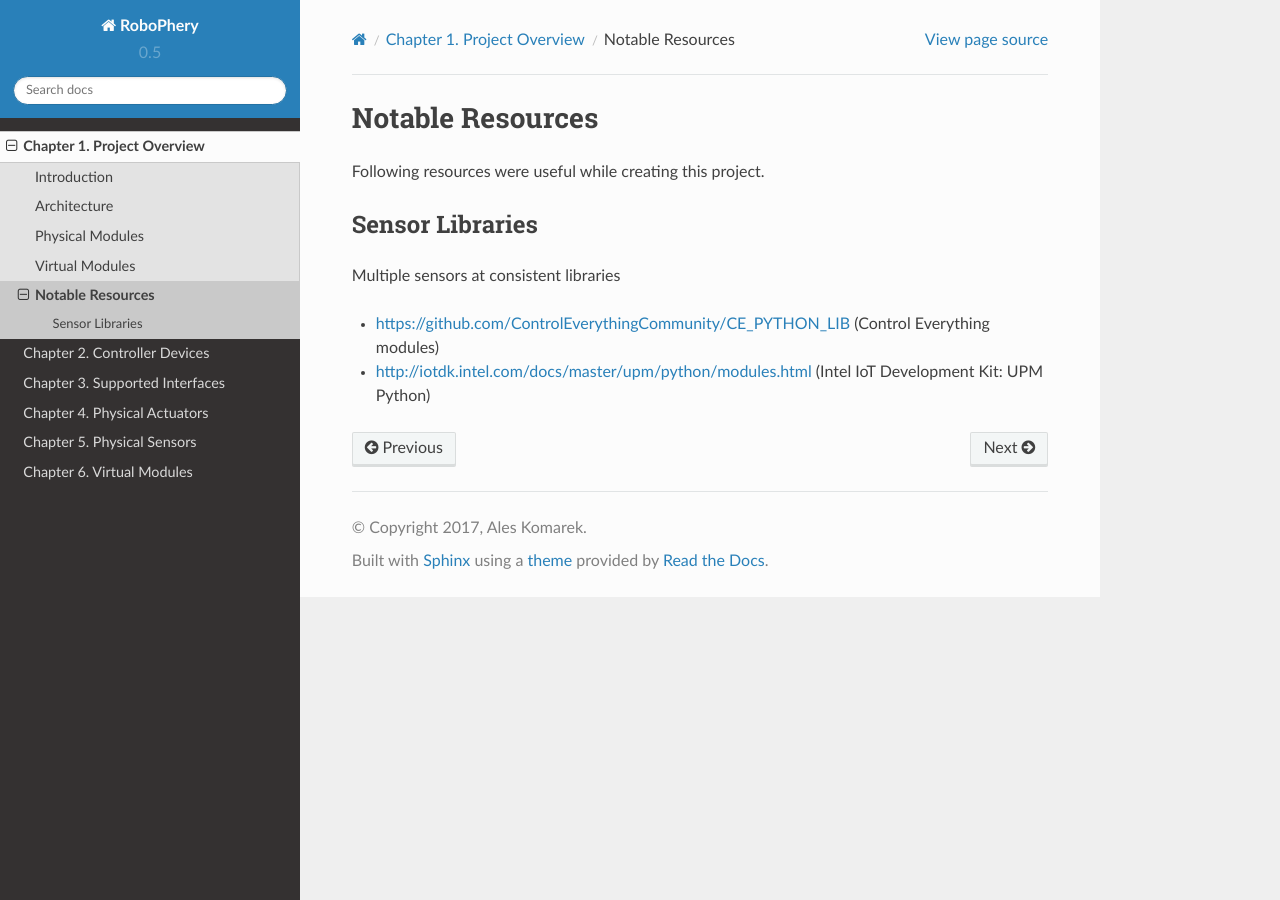
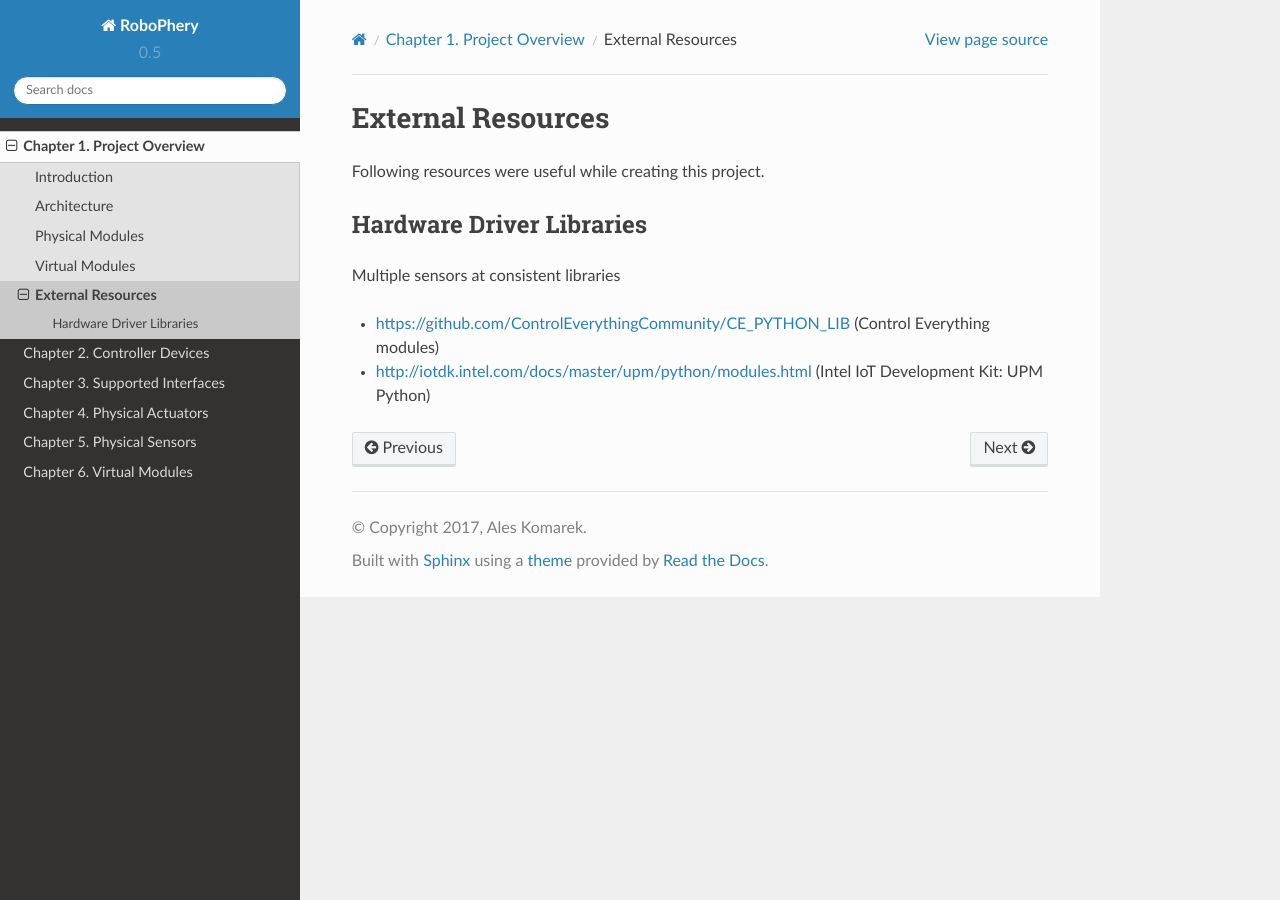
Before and after one commit to cznewt/robophery, a Sphinx documentation site: the page built from docs/source/doc/arch/resources.rst, in a window 1280 px wide. Built offline with Sphinx 7.4.7 and the Read the Docs theme 2.0.0, drawn with Linux system fonts in a browser that asks for light colours; formulas are drawn with MathJax 3.

```diff
--- a/docs/source/doc/arch/resources.rst
+++ b/docs/source/doc/arch/resources.rst
@@ -1,13 +1,13 @@
 
-=================
-Notable Resources
-=================
+==================
+External Resources
+==================
 
 Following resources were useful while creating this project.
 
 
-Sensor Libraries
-================
+Hardware Driver Libraries
+=========================
 
 Multiple sensors at consistent libraries
 
--- a/docs/source/doc/device/arm.rst
+++ b/docs/source/doc/device/arm.rst
@@ -10,8 +10,8 @@ demonstration or development systems, for educational systems, or for use as
 embedded computer controllers. Many types of home computers or portable
 computers integrate all their functions onto a single printed circuit board.
 
-Raspberry Pi 1
-==============
+Raspberry Pi
+============
 
 The Raspberry Pi is a series of credit card-sized single-board computers
 developed in the UK by the Raspberry Pi Foundation with the intention of
```
